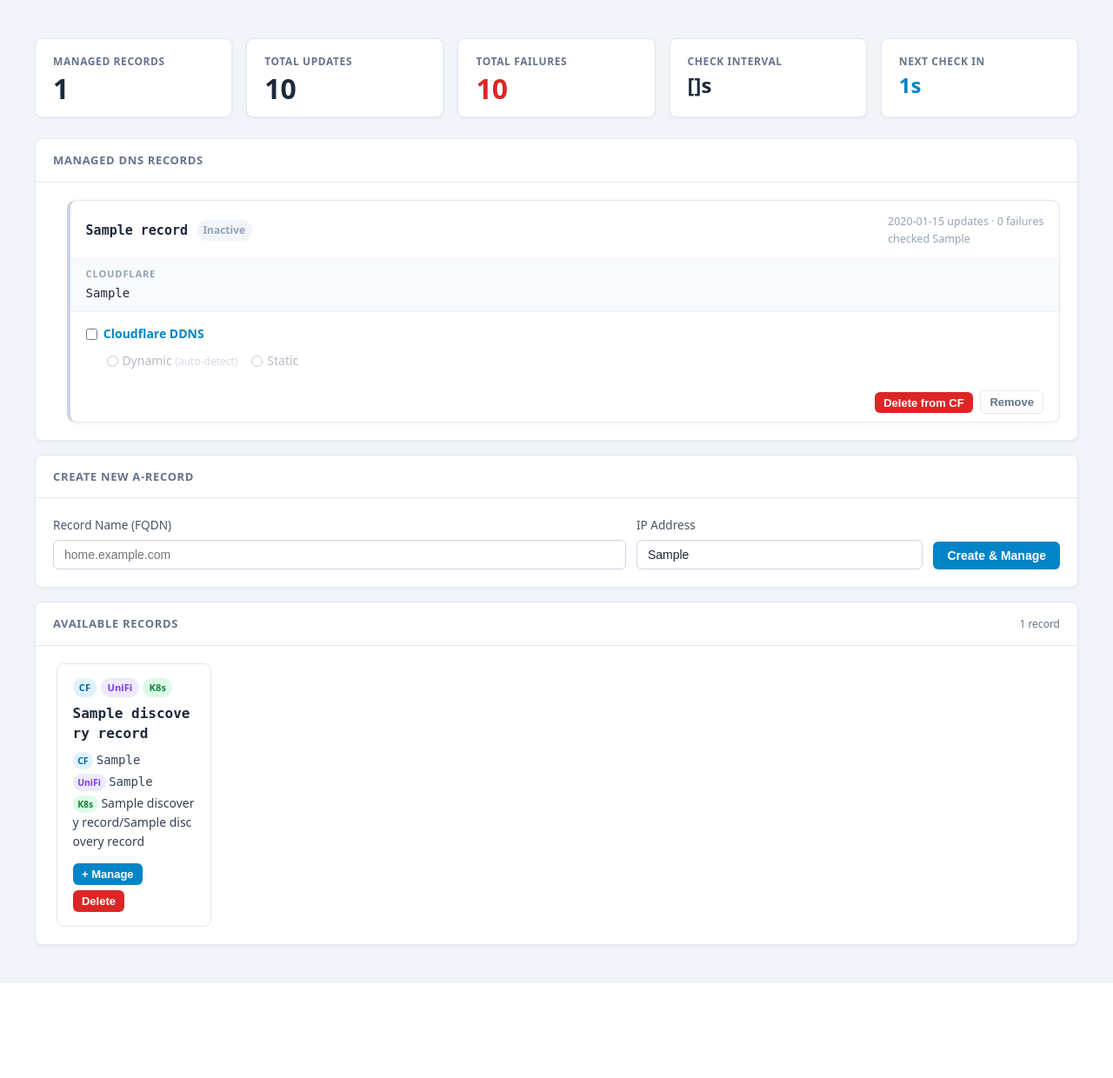
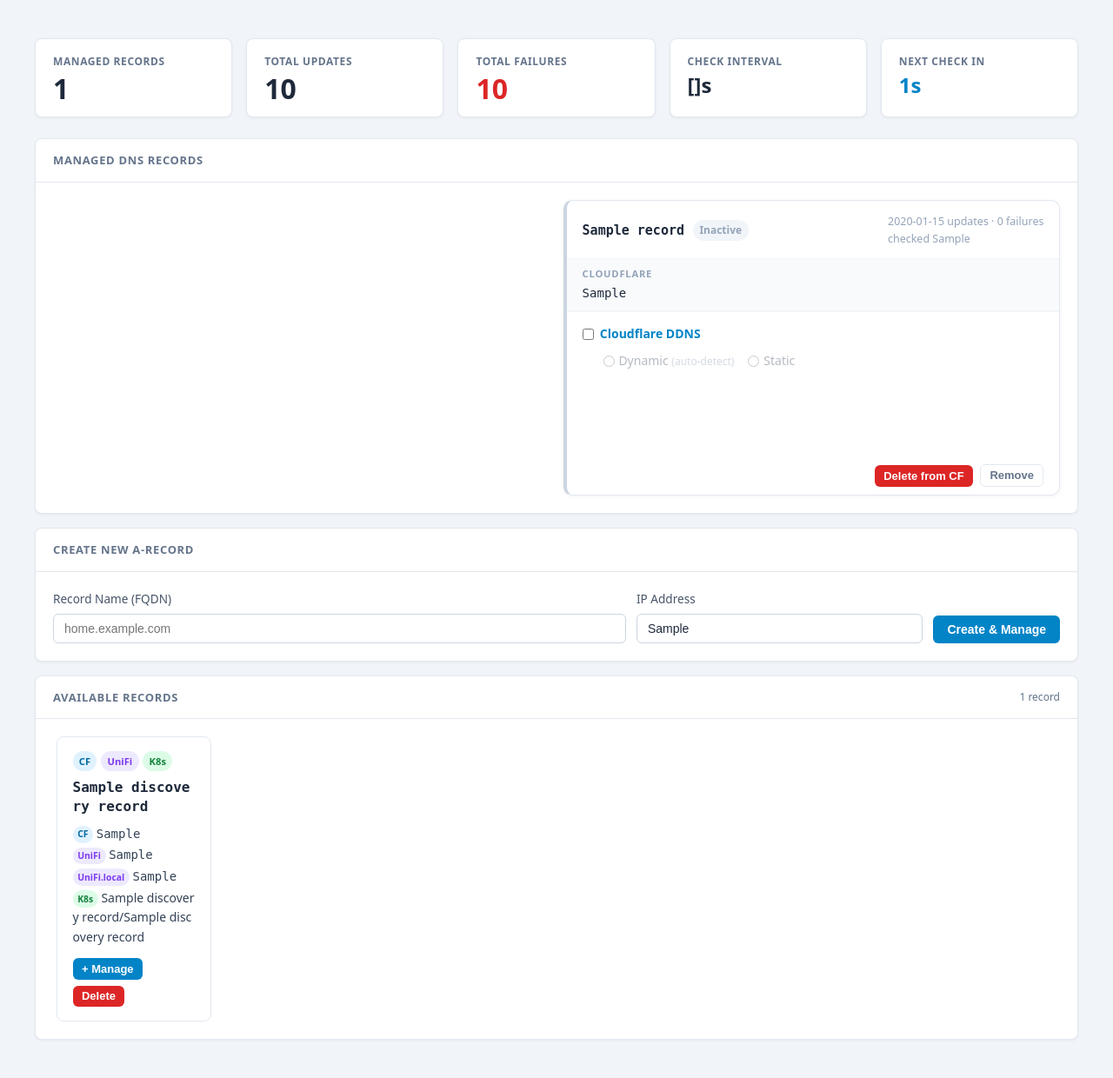
Before and after one commit to Beejeex/cloudflare-ddns-ui, a FastAPI app: template templates/dashboard.html in a window 1280 px wide. Shown: the part 56-1296 px from the top of the page at 87% size. Before the commit the page ends 1187 px from the top, so only its background shows below. Run offline with FastAPI, Linux system fonts and the light colour scheme; the template is opened without the code that fills it: most values are stand-ins (such as "Sample title", 1, 10 or a date in 2020); parts of the project's set-up code (start-up, migrations or seed data) failed here and were passed over; some libraries are stand-ins or nearby versions.

Commit message:
fix(ui): static managed cards and merge .local discovery lines

```diff
--- a/templates/base.html
+++ b/templates/base.html
@@ -259,15 +259,22 @@
 
     /* ---- Record cards (managed records) ---- */
     #records-container {
-      display: flex;
-      flex-wrap: wrap;
+      display: grid;
+      grid-template-columns: repeat(3, minmax(0, 1fr));
       gap: 1rem;
-      align-items: flex-start;
-      align-content: flex-start;
+      align-items: start;
       padding: 1.25rem;
     }
+
+    @media (max-width: 1700px) {
+      #records-container { grid-template-columns: repeat(2, minmax(0, 1fr)); }
+    }
+
+    @media (max-width: 1100px) {
+      #records-container { grid-template-columns: 1fr; }
+    }
+
     .record-card {
-      flex: 1 1 500px;
       background: #fff;
       border: 1px solid #e2e8f0;
       border-left: 4px solid #cbd5e1; /* default: inactive */
@@ -277,6 +284,7 @@
       display: flex;
       flex-direction: column;
       transition: box-shadow 0.15s;
+      height: 340px;
     }
     .record-card:hover { box-shadow: 0 3px 12px rgba(0,0,0,0.09); }
     .record-card.accent-cf      { border-left-color: #0284c7; } /* sky-600    — CF active / unknown */
--- a/templates/dashboard.html
+++ b/templates/dashboard.html
@@ -167,6 +167,10 @@
           <span><span class="badge badge-unifi" style="font-size:0.65rem; padding:0.1rem 0.35rem; vertical-align:middle;">UniFi</span>
           <span class="font-mono"> {{ r.unifi_ip }}</span></span>
         {% endif %}
+        {% if r.unifi_local_ip is not none %}
+          <span><span class="badge badge-unifi" style="font-size:0.65rem; padding:0.1rem 0.35rem; vertical-align:middle;">UniFi.local</span>
+          <span class="font-mono"> {{ r.unifi_local_ip }}</span></span>
+        {% endif %}
         {% if r.k8s_namespace is not none %}
           <span><span class="badge badge-k8s" style="font-size:0.65rem; padding:0.1rem 0.35rem; vertical-align:middle;">K8s</span>
            {{ r.k8s_namespace }}/{{ r.k8s_ingress_name }}</span>
--- a/templates/partials/records_table.html
+++ b/templates/partials/records_table.html
@@ -92,10 +92,10 @@
             <span>Static</span>
           </label>
         </div>
-        <div id="static-ip-wrap-{{ slug }}" style="display:{% if r.cfg_ip_mode == 'static' %}flex{% else %}none{% endif %}; align-items:center; gap:0.5rem;">
-          <label style="font-size:0.8rem; color:#475569; white-space:nowrap;">External IP</label>
+        <div id="static-ip-wrap-{{ slug }}" style="display:flex; align-items:center; gap:0.5rem; visibility:{% if r.cfg_ip_mode == 'static' %}visible{% else %}hidden{% endif %};">
+          <label style="font-size:0.8rem; color:#475569; white-space:nowrap; width:74px;">IP Address</label>
           <input type="text" name="static_ip" value="{{ r.cfg_static_ip }}" placeholder="203.0.113.1"
-                 style="width:150px; font-size:0.8125rem; padding:0.3rem 0.6rem; border:1px solid #cbd5e1; border-radius:0.375rem;">
+                 style="width:160px; font-size:0.8125rem; padding:0.3rem 0.6rem; border:1px solid #cbd5e1; border-radius:0.375rem;">
         </div>
       </div>
     </div>
@@ -107,9 +107,9 @@
         <span style="font-weight:600; color:#6d28d9;">UniFi DNS</span>
       </label>
       <div id="unifi-detail-{{ slug }}"
-           style="margin-top:0.3rem; display:{% if r.cfg_unifi_enabled %}flex{% else %}none{% endif %}; flex-direction:column; gap:0.35rem;">
+           style="margin-top:0.3rem; display:flex; flex-direction:column; gap:0.35rem; {% if not r.cfg_unifi_enabled %}opacity:0.4; pointer-events:none;{% endif %}">
         <div style="display:flex; align-items:center; gap:0.5rem; padding-left:1.5rem;">
-          <label style="font-size:0.8rem; color:#475569; white-space:nowrap;">IP Address</label>
+          <label style="font-size:0.8rem; color:#475569; white-space:nowrap; width:74px;">IP Address</label>
           <input type="text" name="unifi_static_ip" value="{{ r.cfg_unifi_static_ip or unifi_default_ip or '' }}"
                  placeholder="e.g. 172.20.0.10"
                  style="width:160px; font-size:0.8125rem; padding:0.3rem 0.6rem; border:1px solid #cbd5e1; border-radius:0.375rem;">
@@ -125,9 +125,9 @@
           <span style="font-weight:600; color:#6d28d9;">Create .local record</span>
         </label>
         <div id="unifi-local-detail-{{ slug }}"
-             style="display:{% if r.cfg_unifi_local_enabled %}flex{% else %}none{% endif %}; flex-direction:column; gap:0.35rem;">
+             style="display:flex; flex-direction:column; gap:0.35rem; visibility:{% if r.cfg_unifi_local_enabled %}visible{% else %}hidden{% endif %};">
           <div style="display:flex; align-items:center; gap:0.5rem; padding-left:1.5rem;">
-            <label style="font-size:0.8rem; color:#475569; white-space:nowrap;">.local IP</label>
+            <label style="font-size:0.8rem; color:#475569; white-space:nowrap; width:74px;">.local IP</label>
             <input type="text" name="unifi_local_static_ip" value="{{ r.cfg_unifi_local_static_ip or r.cfg_unifi_static_ip or unifi_default_ip or '' }}"
                    placeholder="e.g. 172.20.0.10"
                    style="width:160px; font-size:0.8125rem; padding:0.3rem 0.6rem; border:1px solid #cbd5e1; border-radius:0.375rem;">
@@ -164,7 +164,7 @@
 </div>
 {%- endfor %}
 {%- if error_message is defined and error_message %}
-<div style="background:#fee2e2; color:#991b1b; border:1px solid #fca5a5; padding:0.75rem 1.25rem; border-radius:0.375rem; font-size:0.875rem; width:100%; flex:1 1 100%; margin-bottom:1rem;">{{ error_message }}</div>
+<div style="background:#fee2e2; color:#991b1b; border:1px solid #fca5a5; padding:0.75rem 1.25rem; border-radius:0.375rem; font-size:0.875rem; width:100%; grid-column:1 / -1; margin-bottom:1rem;">{{ error_message }}</div>
 {% endif %}
 <script>
 function toggleCfSection(slug, enabled) {
@@ -173,19 +173,22 @@ function toggleCfSection(slug, enabled) {
 }
 function toggleStaticIp(slug, show) {
   var w = document.getElementById('static-ip-wrap-' + slug);
-  if (w) { w.style.display = show ? 'flex' : 'none'; }
+  if (w) { w.style.visibility = show ? 'visible' : 'hidden'; }
 }
 function toggleUnifiSection(slug, enabled) {
   var d = document.getElementById('unifi-detail-' + slug);
   var l = document.getElementById('unifi-local-detail-' + slug);
-  if (d) { d.style.display = enabled ? 'flex' : 'none'; }
-  if (!enabled && l) { l.style.display = 'none'; }
+  if (d) {
+    d.style.opacity = enabled ? '' : '0.4';
+    d.style.pointerEvents = enabled ? '' : 'none';
+  }
+  if (!enabled && l) { l.style.visibility = 'hidden'; }
 }
 function toggleUnifiLocal(slug, enabled) {
   var d = document.getElementById('unifi-local-detail-' + slug);
-  if (d) { d.style.display = enabled ? 'flex' : 'none'; }
+  if (d) { d.style.visibility = enabled ? 'visible' : 'hidden'; }
 }
 </script>
 {%- else %}
-<div style="padding:1.5rem 1.25rem; color:#94a3b8; font-size:0.875rem; width:100%; flex:1 1 100%;">No records managed yet. Use the form below to create and manage records.</div>
+<div style="padding:1.5rem 1.25rem; color:#94a3b8; font-size:0.875rem; width:100%; grid-column:1 / -1;">No records managed yet. Use the form below to create and manage records.</div>
 {%- endif %}
```
Also changed, not shown: routes/ui_routes.py (+19 -0 lines), .github/copilot-instructions.md.
